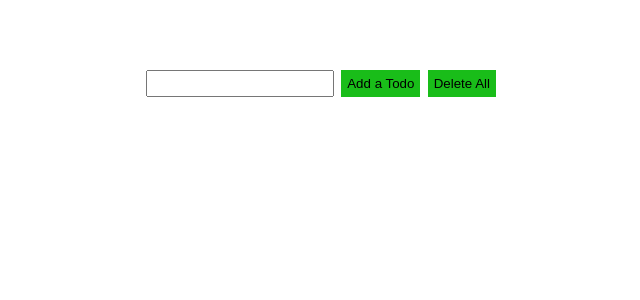
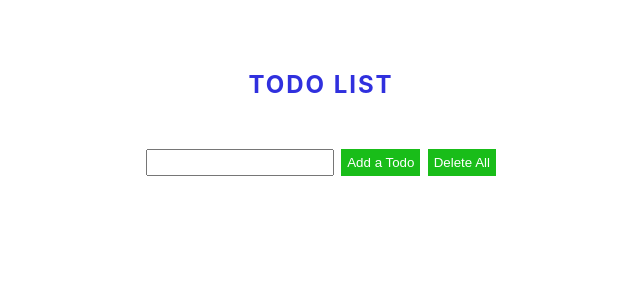
Before and after one commit to hayrapetyanhasmik/Redux-Todo-List-, a React (Create React App) app: page / in a window 1280 px wide. Shown: the top 300 px of the page, without its empty margins (319-959 px from the left). Built offline with nearby package versions, Linux system fonts and the light colour scheme.

Commit message:
Added a header

```diff
--- a/src/App.css
+++ b/src/App.css
@@ -2,6 +2,14 @@
    width: 350px;
    margin: 0 auto;
    margin-top: 70px;
+}
+
+h2{
+    text-align: center;
+    text-transform: uppercase;
+    letter-spacing: 2px;
+    color:rgb(48, 48, 222);
+    margin-bottom: 50px;
 }
 
 .header{
@@ -19,6 +27,7 @@
     background-color: rgb(25, 189, 25);
     border: none;
     cursor: pointer;
+    color: white;
 }
 
 .row{
--- a/src/Todo.js
+++ b/src/Todo.js
@@ -15,10 +15,12 @@ export default function Todo(){
             dispatch(addTodo(value));
         setValue("");
         }
+
     }
 
     return(
         <div className="container">
+        <h2>Todo List</h2>
         <div className="header">
             <input value={value} onChange={(e)=>setValue(e.target.value)}></input>
             <button onClick={add}>Add a Todo</button>
```
